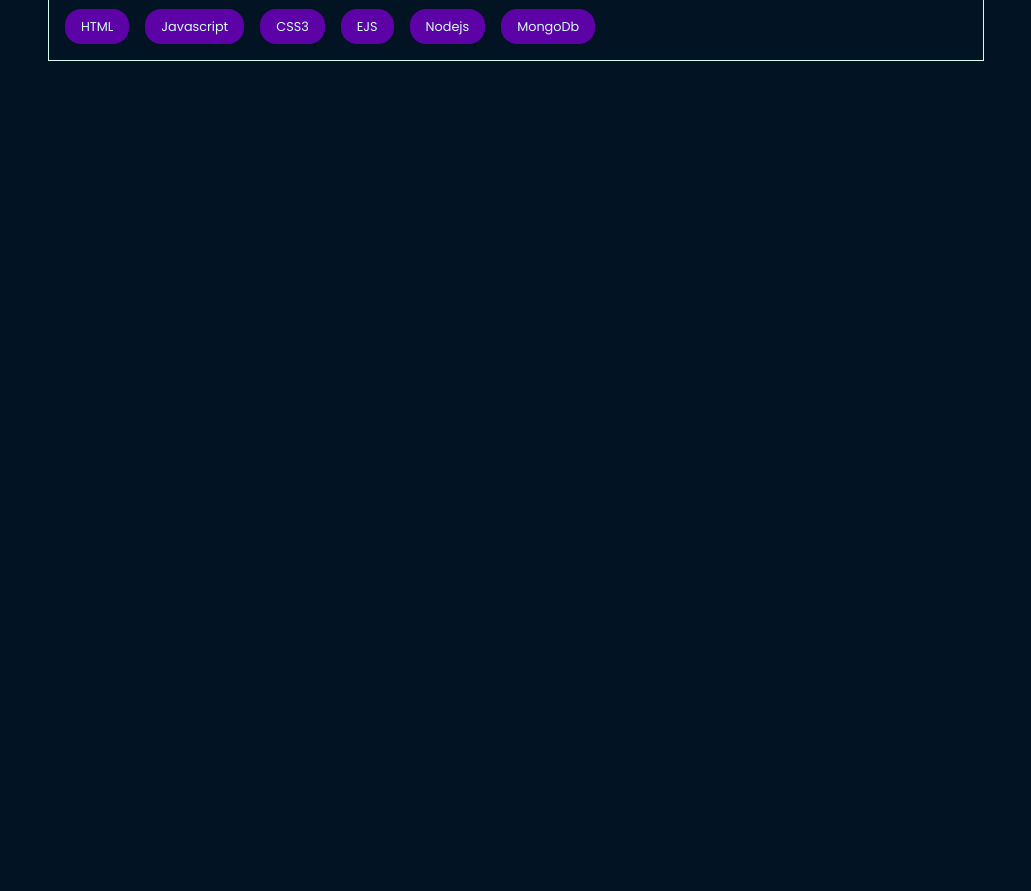
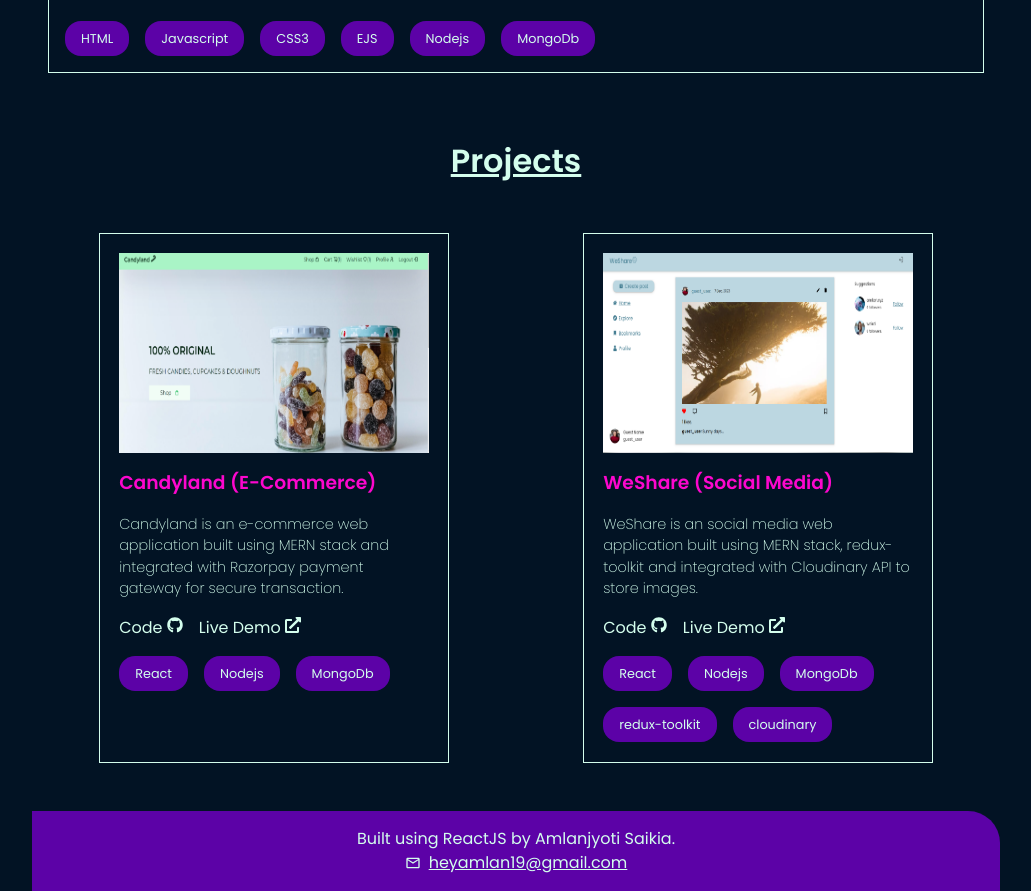
Before and after one commit to amlan-xyz/portfolio, a React (Create React App) app in the folder client/: page / in a window 1280 px wide. Shown: the part 1220-2111 px from the top of the page, without its empty margins (124-1155 px from the left). Before the commit the page ends 1329 px from the top, so only its background shows below. Built offline with nearby package versions, Linux system fonts and the light colour scheme.

Commit message:
ready to deploy

```diff
--- a/client/src/App.js
+++ b/client/src/App.js
@@ -1,5 +1,6 @@
 import { Route, Routes } from "react-router-dom";
 import "./App.css";
+import { Footer } from "./component/Footer/Footer";
 import { Navbar } from "./component/Navbar/Navbar";
 import { Home } from "./pages/Home/Home";
 import "./style.css";
@@ -11,6 +12,7 @@ function App() {
       <Routes>
         <Route path="/" element={<Home />} />
       </Routes>
+      <Footer />
     </div>
   );
 }
--- a/client/src/component/Experience/Experience.jsx
+++ b/client/src/component/Experience/Experience.jsx
@@ -2,7 +2,7 @@ import "./Experience.css";
 export const Experience = () => {
   return (
     <section className="expirence__section">
-      <h1>Work Experience</h1>
+      <h1 className="section__title">Work Experience</h1>
       <ul className="expirence__list">
         <li className="expirence__item">
           <div className="expirence__header">
@@ -23,8 +23,7 @@ export const Experience = () => {
               visual analysis.
             </li>
             <li className="work__done-item">
-              Using Nodejs and Mongodb created an API to handle user and
-              SOP(Standard Operating Porcedures) creation.
+              Using Nodejs and Mongodb created an API to handle CRUD operations.
             </li>
             <li className="work__done-item">
               Deployed the application using AWS EC2 instance by using
--- /dev/null
+++ b/client/src/component/Footer/Footer.css
@@ -0,0 +1,23 @@
+.footer {
+  margin-top: 3rem;
+  padding: 1rem;
+  text-align: center;
+  background-color: var(--secondary-color);
+  border-top-right-radius: 2rem;
+}
+
+.footer span {
+  display: flex;
+  align-items: center;
+  justify-content: center;
+  background-color: var(--secondary-color);
+  gap: 0.5rem;
+}
+
+.footer a {
+  background: none;
+}
+
+.footer__icon {
+  background-color: var(--secondary-color);
+}
--- /dev/null
+++ b/client/src/component/Footer/Footer.jsx
@@ -0,0 +1,14 @@
+import { MdOutlineMail } from "react-icons/md";
+import "./Footer.css";
+export const Footer = () => {
+  return (
+    <section className="footer">
+      Built using ReactJS by Amlanjyoti Saikia.
+      <br />
+      <span>
+        <MdOutlineMail className="footer__icon" />
+        <a href="mailto:heyamlan19@gmail.com">heyamlan19@gmail.com</a>
+      </span>
+    </section>
+  );
+};
--- a/client/src/component/Navbar/Navbar.jsx
+++ b/client/src/component/Navbar/Navbar.jsx
@@ -1,6 +1,5 @@
 import { useState } from "react";
 import { FaCode } from "react-icons/fa";
-import { MdClose, MdOutlineMenu } from "react-icons/md";
 import { NavLink } from "react-router-dom";
 import "./Navbar.css";
 export const Navbar = () => {
@@ -18,7 +17,7 @@ export const Navbar = () => {
       <NavLink className="nav__header" to="/">
         <FaCode className="nav__logo" /> dev.amlan
       </NavLink>
-      <div onClick={() => setShowMenu(!showMenu)} className="menu">
+      {/* <div onClick={() => setShowMenu(!showMenu)} className="menu">
         {showMenu ? <MdClose /> : <MdOutlineMenu />}
       </div>
       <ul className={showMenu ? "nav__links open" : "nav__links"}>
@@ -34,13 +33,7 @@ export const Navbar = () => {
             Blogs
           </NavLink>
         </li>
-        <li className="nav__item">
-          {" "}
-          <NavLink style={getActiveStyle} to="/contact" className="nav__link">
-            Contact
-          </NavLink>
-        </li>
-      </ul>
+      </ul> */}
     </nav>
   );
 };
--- a/client/src/component/Projects/Projects.css
+++ b/client/src/component/Projects/Projects.css
@@ -0,0 +1,57 @@
+.projects h1 {
+  text-align: center;
+  margin-bottom: 3rem;
+}
+
+.project__item {
+  width: 350px;
+  border: 1px solid;
+  padding: 1.2rem;
+  display: flex;
+  flex-direction: column;
+  align-items: center;
+  gap: 1rem;
+}
+
+.projects__list {
+  display: flex;
+  gap: 2rem;
+  justify-content: space-around;
+}
+
+.project__img {
+  width: 310px;
+  height: 200px;
+}
+
+.project__body {
+  display: flex;
+  flex-direction: column;
+  gap: 1rem;
+}
+
+.project__body h3 {
+  color: var(--accent-color);
+}
+
+.project__body p {
+  font-weight: 200;
+  font-size: 0.9rem;
+}
+
+.project__links {
+  display: flex;
+  gap: 1rem;
+}
+
+.project__link {
+  text-decoration: none;
+}
+
+@media (max-width: 425px) {
+  .projects__list {
+    flex-direction: column;
+
+    align-items: center;
+  }
+}
--- a/client/src/component/Projects/Projects.jsx
+++ b/client/src/component/Projects/Projects.jsx
@@ -0,0 +1,83 @@
+import { FaExternalLinkAlt, FaGithub } from "react-icons/fa";
+import { Link } from "react-router-dom";
+import "./Projects.css";
+export const Projects = () => {
+  return (
+    <section id="projects" className="projects">
+      <h1 className="section__title">Projects</h1>
+      <ul className="projects__list">
+        <li className="project__item">
+          <img
+            src="/projects/E-commerce.png
+          "
+            alt="E-commerce "
+            className="project__img"
+          />
+          <div className="project__body">
+            <h3>Candyland (E-Commerce)</h3>
+            <p>
+              Candyland is an e-commerce web application built using MERN stack
+              and integrated with Razorpay payment gateway for secure
+              transaction.
+            </p>
+            <div className="project__links">
+              <Link
+                to="https://github.com/theweird0ne/e-commerce"
+                className="project__link"
+              >
+                Code <FaGithub />
+              </Link>
+              <Link
+                to="https://candyland-by-amlan.vercel.app/shop"
+                className="project__link"
+              >
+                Live Demo <FaExternalLinkAlt />{" "}
+              </Link>
+            </div>
+            <ul className="tech__used">
+              <li>React</li>
+              <li>Nodejs</li>
+              <li>MongoDb</li>
+            </ul>
+          </div>
+        </li>
+        <li className="project__item">
+          <img
+            src="/projects/SocialMedia.png
+          "
+            alt="E-commerce "
+            className="project__img"
+          />
+          <div className="project__body">
+            <h3>WeShare (Social Media)</h3>
+            <p>
+              WeShare is an social media web application built using MERN stack,
+              redux-toolkit and integrated with Cloudinary API to store images.
+            </p>
+            <div className="project__links">
+              <Link
+                to="https://github.com/theweird0ne/social-media-application"
+                className="project__link"
+              >
+                Code <FaGithub />
+              </Link>
+              <Link
+                to="https://we-share-v1.vercel.app"
+                className="project__link"
+              >
+                Live Demo <FaExternalLinkAlt />{" "}
+              </Link>
+            </div>
+            <ul className="tech__used">
+              <li>React</li>
+              <li>Nodejs</li>
+              <li>MongoDb</li>
+              <li>redux-toolkit</li>
+              <li>cloudinary</li>
+            </ul>
+          </div>
+        </li>
+      </ul>
+    </section>
+  );
+};
--- a/client/src/pages/Home/Home.jsx
+++ b/client/src/pages/Home/Home.jsx
@@ -1,11 +1,13 @@
 import { Experience } from "../../component/Experience/Experience";
 import { Hero } from "../../component/Hero/Hero";
+import { Projects } from "../../component/Projects/Projects";
 import "./Home.css";
 export const Home = () => {
   return (
     <div className="home__container">
       <Hero />
       <Experience />
+      <Projects />
     </div>
   );
 };
--- a/client/src/style.css
+++ b/client/src/style.css
@@ -29,3 +29,9 @@ ul {
 .highlight {
   color: var(--accent-color);
 }
+
+.section__title {
+  text-align: center;
+  font-size: 2rem;
+  text-decoration: underline;
+}
```
Also changed, not shown: client/public/projects/E-commerce.png (added), client/public/projects/SocialMedia.png (added), client/src/pages/Contact.jsx (deleted).
